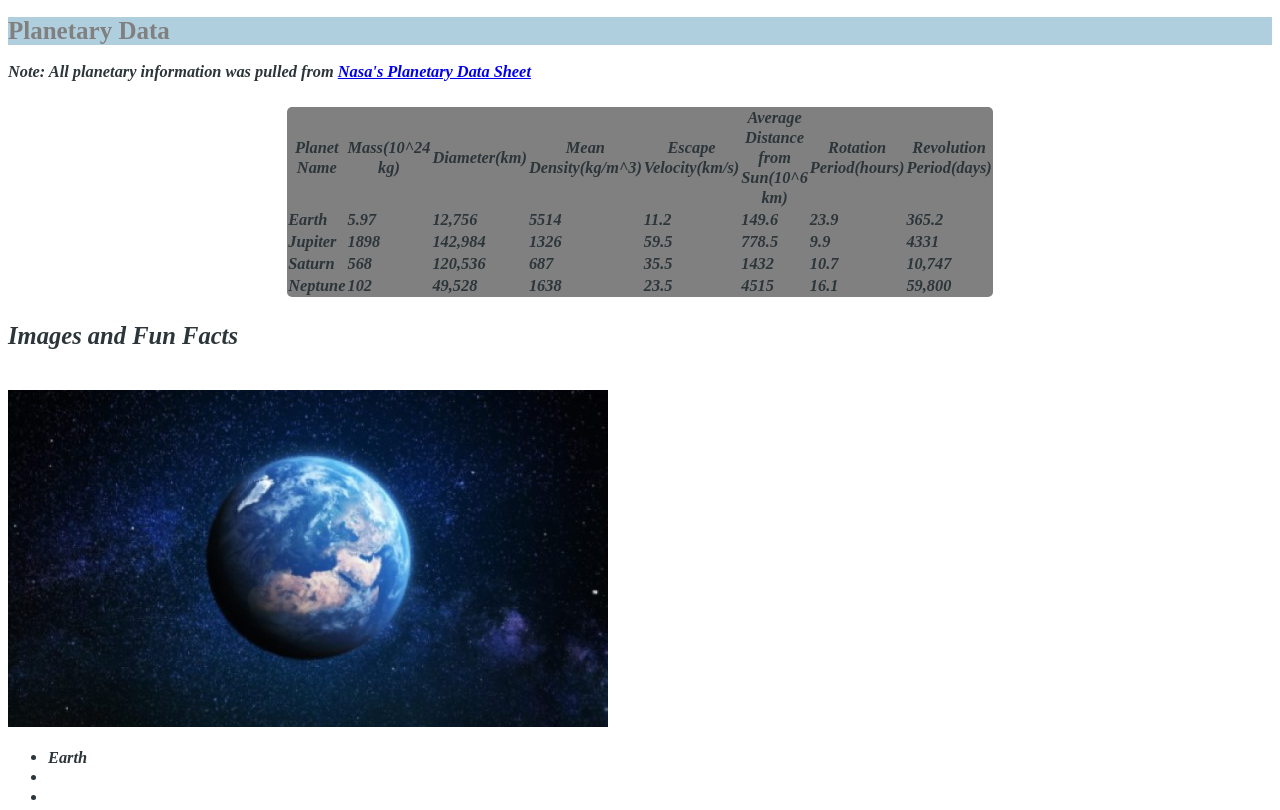
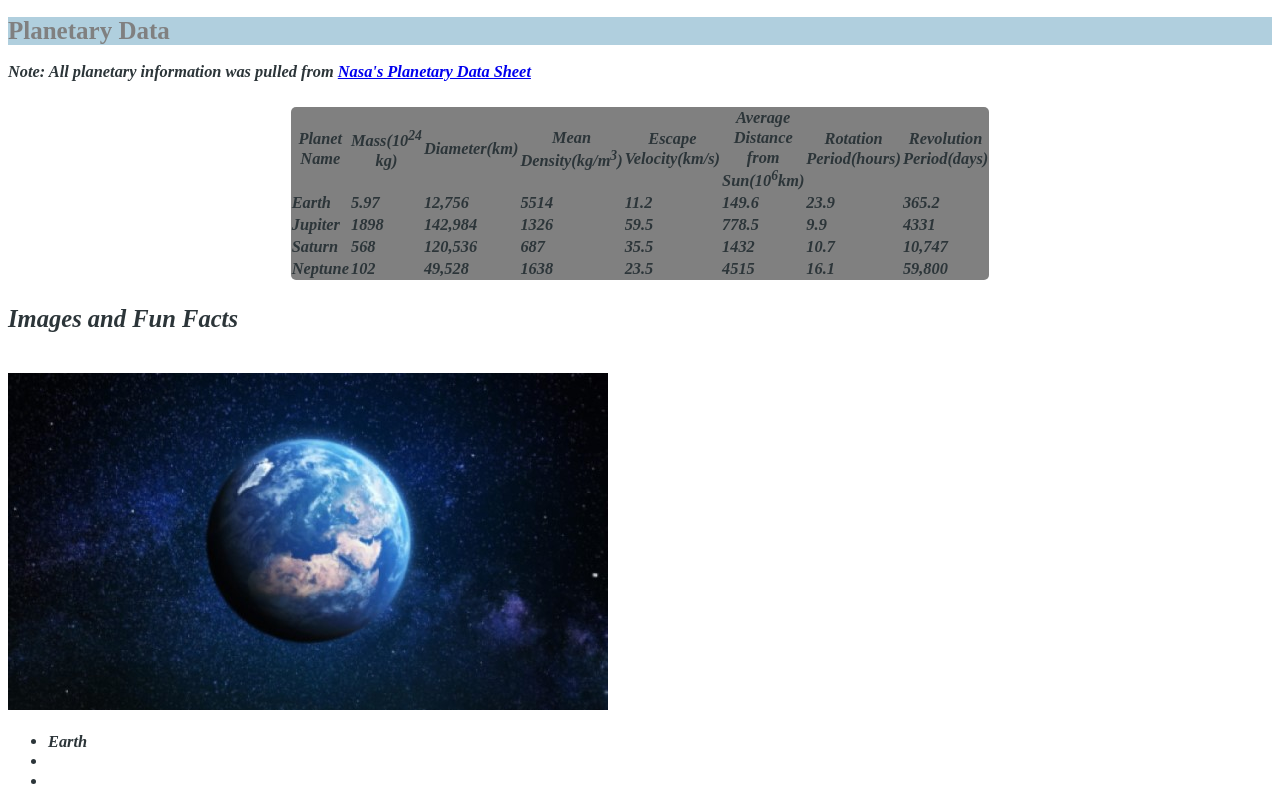
Before and after one commit to Cngo2/lab5, a plain HTML site: page index.html in a window 1280 px wide. Shown: the top 810 px of the page. Drawn offline with Linux system fonts and the light colour scheme.

Commit message:
superscript

```diff
--- a/index.html
+++ b/index.html
@@ -21,11 +21,11 @@
 	<table class="planet-table">
 	  <tr>
 	    <th><strong>Planet Name</strong></th>
-	    <th><strong>Mass(10^24 kg)</strong></th>
+	    <th><strong>Mass(10<sup>24</sup> kg)</strong></th>
 		<th><strong>Diameter(km)</strong></th>
-		<th><strong>Mean Density(kg/m^3)</strong></th>
+		<th><strong>Mean Density(kg/m<sup>3</sup>)</strong></th>
 		<th><strong>Escape Velocity(km/s)</strong></th>
-		<th><strong>Average Distance from Sun(10^6 km)</strong></th>
+		<th><strong>Average Distance from Sun(10<sup>6</sup>km)</strong></th>
 		<th><strong>Rotation Period(hours)</strong></th>
 		<th><strong>Revolution Period(days)</strong></th>
 	  </tr>
```
Also changed, not shown: 1 other file.
